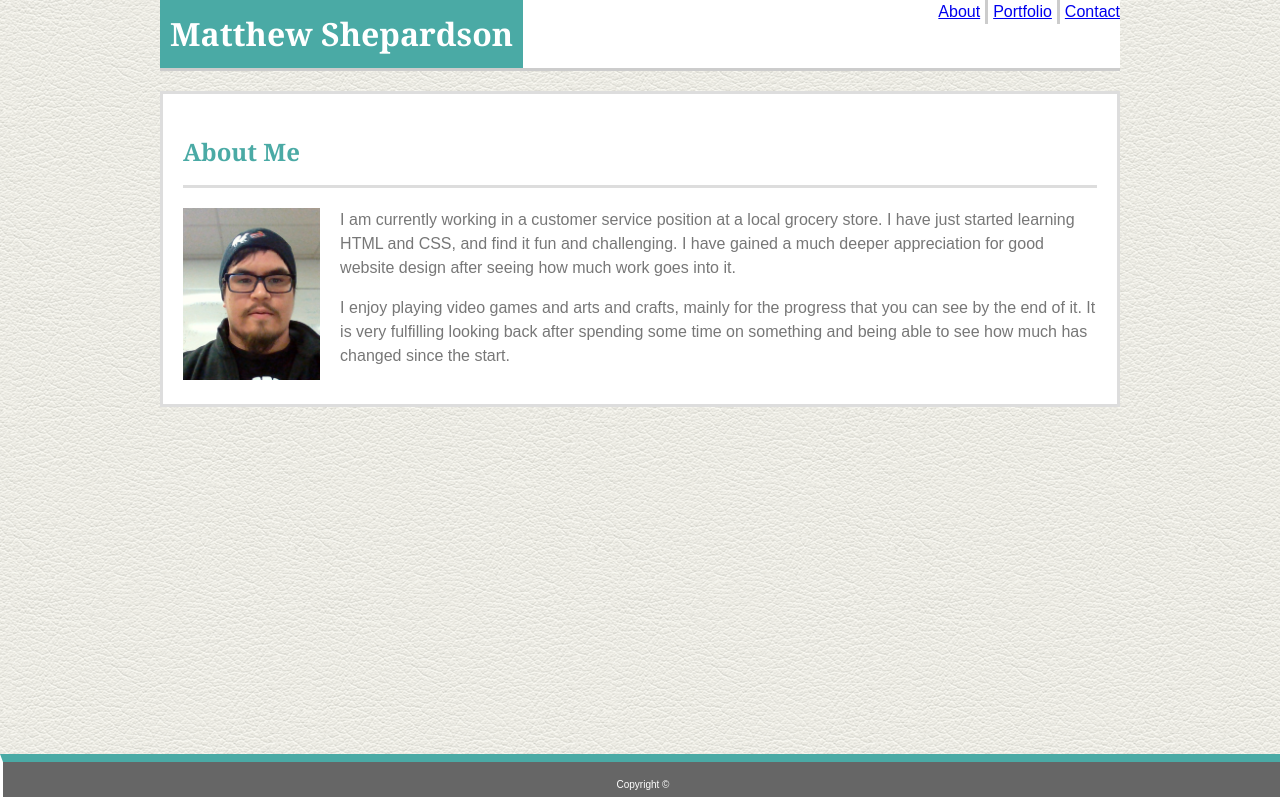
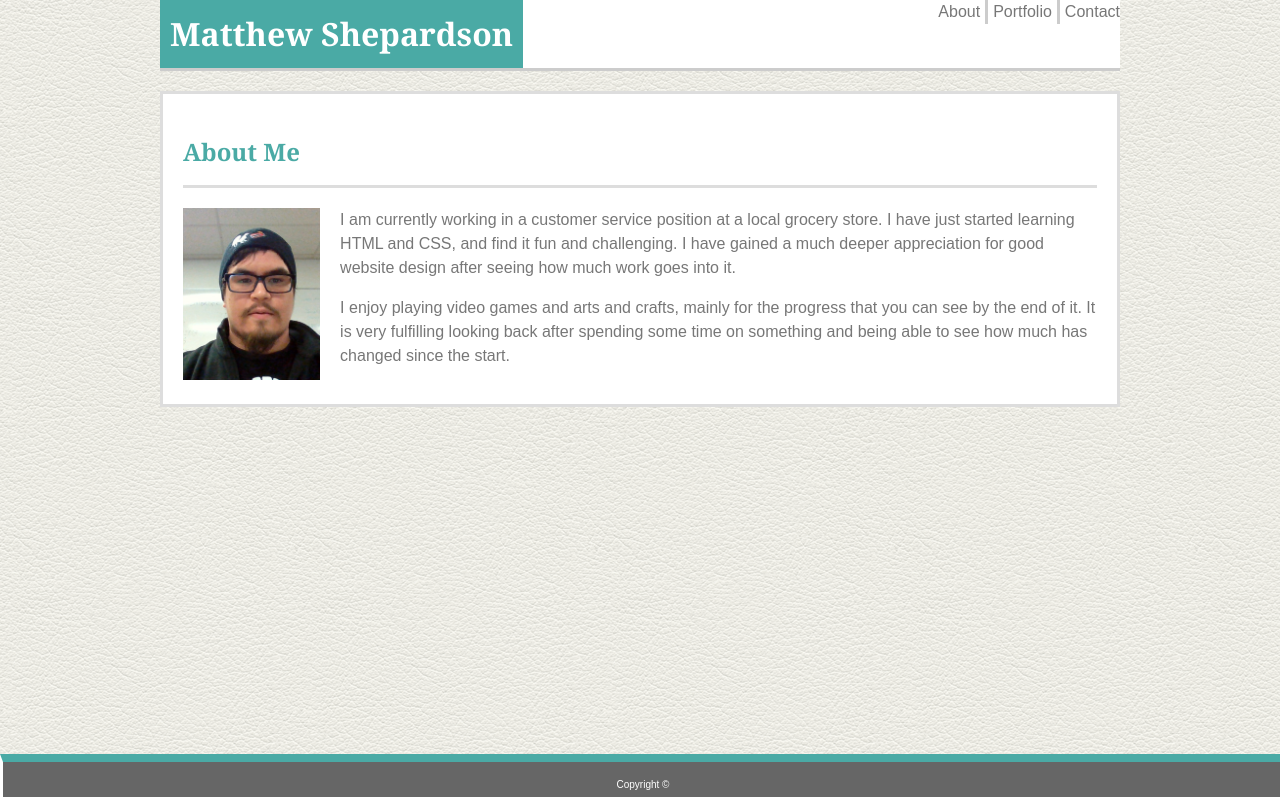
Before and after one commit to lupemls/Boot-Camp-Homework-1, a plain HTML site: page index.html in a window 1280 px wide. Drawn offline with Linux system fonts and the light colour scheme.

Commit message:
changed hyperlink color and removed underline

```diff
--- a/assets/css/style.css
+++ b/assets/css/style.css
@@ -1,7 +1,10 @@
 /*
 This is the CSS file linked to index.html, contact.html, and portfolio.html.
 */
-
+a{
+    color: #777777;
+    text-decoration: none;
+}
 .about{ /*The about link at the top of the page
         In all pages*/
     float: right;
```
